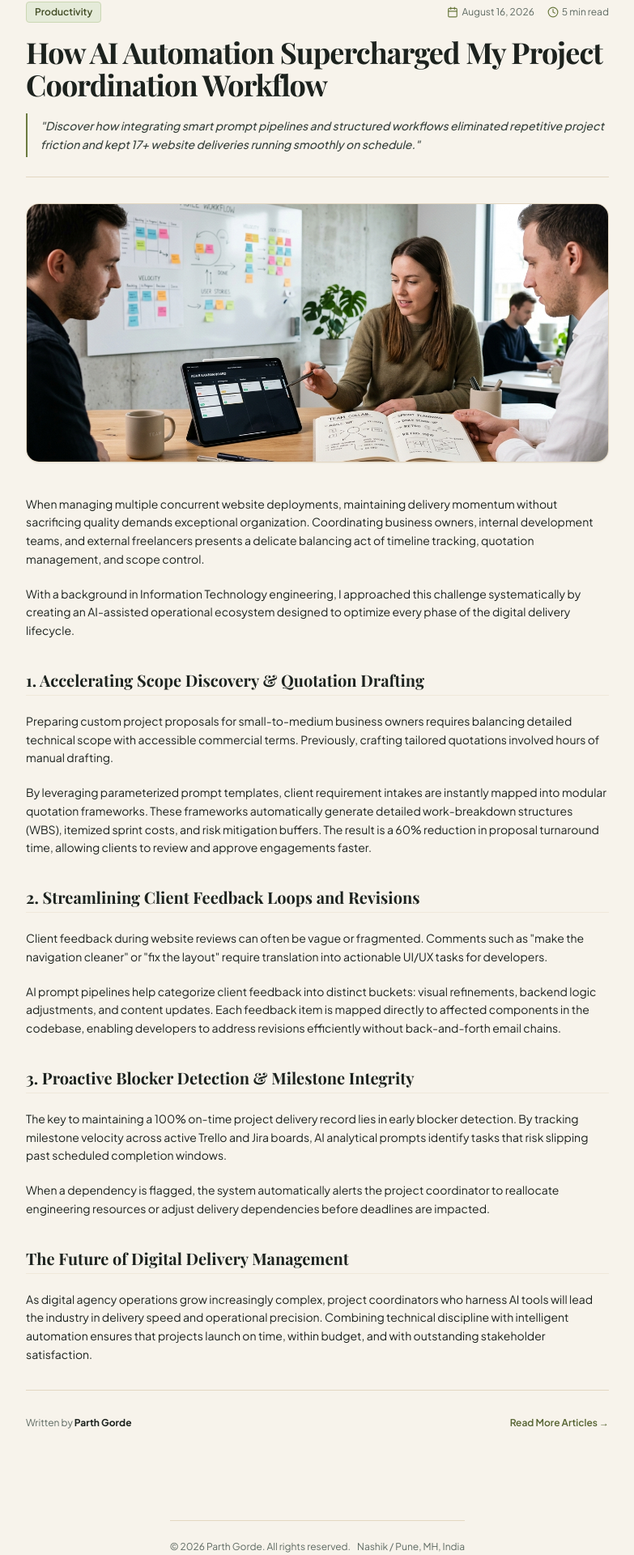
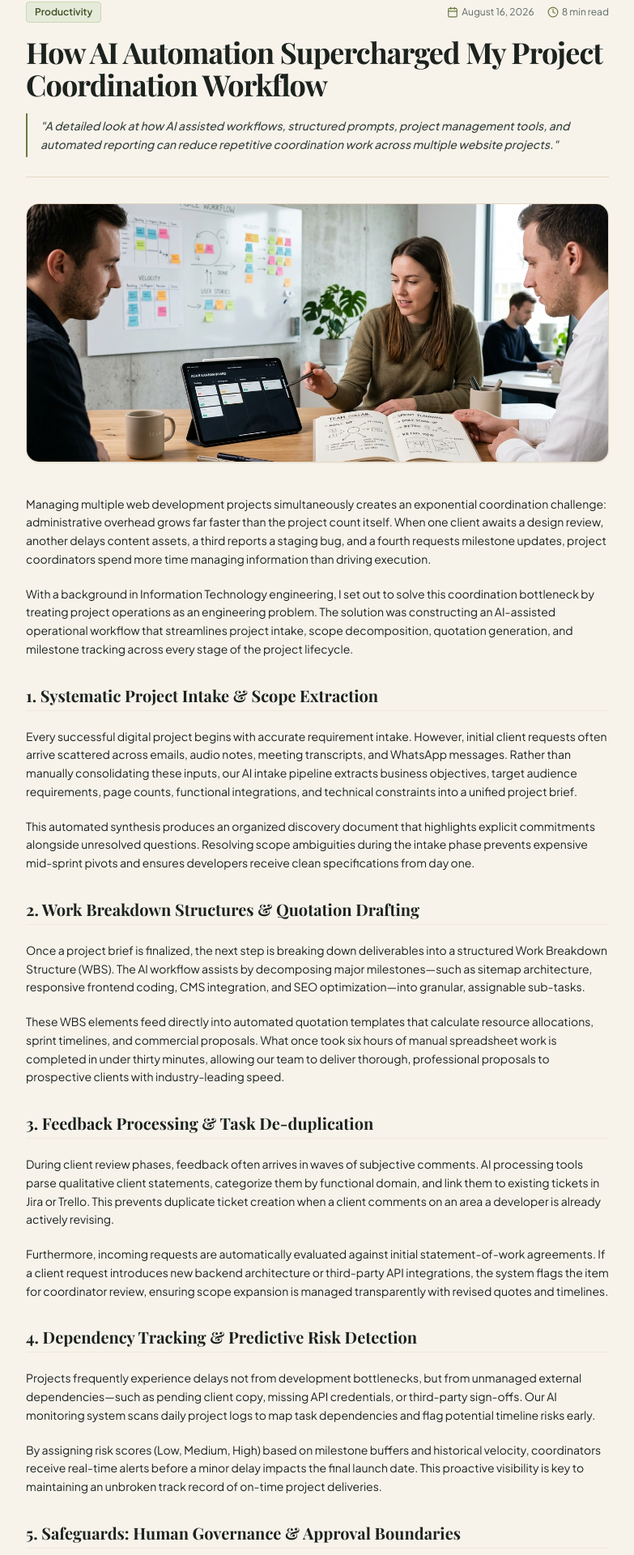
Before and after one commit to wellparth/portfolio, a Next.js app: page /blog/how-ai-automation-supercharged-my-project-coordination in a window 1280 px wide. Shown: the part 159-2079 px from the top of the page at 81% size, without its empty margins (248-1031 px from the left). Built offline with nearby package versions, Linux system fonts and the light colour scheme; a web font is replaced by a local one.

Commit message:
style: group blog article sentences into cohesive multi-sentence narrative paragraphs

```diff
--- a/src/app/blog/[slug]/page.tsx
+++ b/src/app/blog/[slug]/page.tsx
@@ -74,7 +74,7 @@ export default function BlogPostPage({ params }: { params: { slug: string } }) {
             {post.content.map((paragraph, idx) => {
               if (paragraph.startsWith('### ')) {
                 return (
-                  <h3 key={idx} className="text-xl font-serif font-bold text-ink-900 pt-4 pb-1 border-b border-beige-200">
+                  <h3 key={idx} className="text-xl font-serif font-bold text-ink-900 pt-3 pb-1 border-b border-beige-200">
                     {paragraph.replace('### ', '')}
                   </h3>
                 );
--- a/src/data/blogData.ts
+++ b/src/data/blogData.ts
@@ -14,48 +14,115 @@ export const blogPosts: BlogPost[] = [
     slug: 'practical-ai-prompts-for-operations-specialists',
     title: 'Practical AI Agents & Prompts for Operations & Delivery Specialists',
     date: 'September 10, 2026',
-    readTime: '5 min read',
+    readTime: '8 min read',
     category: 'AI & Operations',
     image: '/images/ai_workflow_ops.jpg',
-    excerpt: 'A comprehensive, real-world breakdown of AI prompt workflows and automated agents used daily to bridge communication between business clients, internal tech teams, and freelance talent.',
+    excerpt:
+      'A practical breakdown of how I use Claude, ChatGPT, Gemini, structured prompts, and lightweight AI workflows to turn client conversations, project updates, feedback, and blockers into actionable operational work.',
     content: [
-      'In modern digital project coordination, managing cross-functional communication is often the single greatest operational challenge. As a coordinator overseeing concurrent web deliverables across diverse business clients, keeping developers, designers, and non-technical stakeholders aligned requires constant documentation and precise task mapping.',
-      'Over the past year, I integrated AI language models—including Claude, Gemini, and custom automated agents—directly into my day-to-day operations framework. Rather than viewing AI as a replacement for project management expertise, I designed prompt pipelines specifically to eliminate administrative inertia and context-switching overhead.',
-      '### 1. Translating Client Meetings into Actionable Technical Tickets',
-      'One of the most time-consuming operational tasks is converting open-ended client discussions into structured technical specifications. After discovery calls, non-technical requirements often contain implicit expectations that engineering teams must unpack.',
-      'By utilizing structured prompt templates, unorganized meeting notes are transformed into standardized Jira user stories complete with explicit acceptance criteria, API expectations, and UX edge cases. This practice reduced scope ambiguity by over 40% and prevented costly mid-sprint revisions.',
-      '### 2. Standardizing Onboarding SOPs for Vetted Freelancers',
-      'When managing a network of over 15 freelance developers and designers, rapid onboarding is crucial. Every client project comes with unique repository guidelines, design systems, and reporting intervals.',
-      'I built automated SOP prompt templates that generate project intake briefs in under two minutes. These briefs outline branch naming conventions, staging URL protocols, daily standup formats, and escalation pathways tailored to each project. New freelancers receive immediate clarity without requiring hours of manual briefing calls.',
-      '### 3. Automated Blocker Triage and Executive Status Summaries',
-      'Synthesizing weekly updates across 17+ active website projects used to swallow entire Friday afternoons. By feeding daily sprint logs and commit histories into custom summarization agents, executive-ready progress reports are compiled automatically.',
-      'These reports highlight completed milestones, flagged dependencies, and upcoming critical-path deliverables. Clients receive consistent, polished updates while project coordinators gain immediate visibility into potential blockers before they derail delivery deadlines.',
-      '### Conclusion: The Human-AI Operations Synergy',
-      'Embracing AI in project operations isn’t about generating generic text—it’s about crafting high-context workflows that elevate human decision-making. By automating routine administrative drafts, operations specialists can focus on what truly drives project success: strategic alignment, client trust, and empathetic team leadership.'
+      'AI in operations is often presented as a simple productivity hack: writing an email faster, summarizing a meeting, or asking a chatbot to create a checklist. While those applications are useful, they barely scratch the surface of what artificial intelligence can achieve inside a real digital project delivery workflow. For operational teams, the true value emerges when AI acts as a structured communication layer between business clients, software engineers, UI/UX designers, and external freelancers. The goal is not to hand over decision-making to an autonomous bot, but to eliminate repetitive context switching while keeping strategic authority in human hands.',
+
+      'In my daily routine coordinating 17+ active website projects, client communications, development tasks, design revisions, and deployment schedules arrive constantly from different channels. The primary challenge is rarely a lack of information; rather, it is that information arrives in fragmented formats at unpredictable times. A client might explain a key requirement over a video call, a developer might raise a backend limitation in Slack, and a designer might drop revised Figma screens later that afternoon. The project coordinator must synthesize all these inputs into structured, actionable items. By combining tools like Claude, ChatGPT, Gemini, Notion, Jira, and GitHub with custom prompt pipelines, we transform chaotic inputs into reliable execution plans.',
+
+      '### 1. Turning Unstructured Conversations into Technical Tickets',
+
+      'One of the highest-value operational workflows is converting informal client feedback into structured development tickets. For instance, a client might mention during a call: "The contact section should look more professional, the form should email enquiries directly to us, and we also need WhatsApp since customers usually message us there." Hidden inside that single request are multiple distinct deliverables: UI layout adjustments, client-side form validation, transactional email routing, WhatsApp CTA integration, mobile responsiveness, and spam protection.',
+
+      'Instead of forwarding raw client messages directly to developers—which breeds confusion and scope creep—I pass the raw notes through a specialized AI requirement prompt. The prompt parses the request against known project constraints and outputs structured tickets containing user stories, functional requirements, acceptance criteria, edge cases, and open questions. A single vague client request is thus cleanly decomposed into tickets like: "Add enquiry form validation", "Connect transactional email service", and "Integrate WhatsApp CTA with responsive mobile breakpoints." This structured translation prevents misunderstandings and accelerates sprint planning.',
+
+      '### 2. My Prompt Structure for Requirement Analysis',
+
+      'Through continuous testing, I discovered that generic prompts like "turn this into Jira tickets" produce vague and inconsistent outputs. High-quality operational results require prompts that strictly define the AI\'s role, context, input sources, output schema, and validation rules. A robust prompt defines the AI as a technical project coordinator, provides full tech stack context, specifies strict Markdown output formats, and explicitly instructs the model not to invent unsupported technical scope.',
+
+      'That validation constraint is critical. Without explicit boundaries, language models can easily hallucinate unnecessary complexity into a simple feature. By forcing the AI to flag assumptions explicitly, project coordinators maintain full governance over scope boundaries and timeline integrity.',
+
+      '### 3. Processing Meeting Transcripts and Action Items',
+
+      'Another major operational sink is post-meeting documentation. Instead of manually taking notes during high-stakes client calls, I process full Google Meet transcripts through dedicated summarization agents. The model extracts decisions, requirements, action items, assignees, and deadlines.',
+
+      'Crucially, the output separates information by functional responsibility. Rather than producing a generic block of text, the system generates categorized lists for client decisions, developer tasks, designer deliverables, coordinator follow-ups, and open technical blockers. This structured output is immediately ingested into Notion or Jira, providing an auditable paper trail for all stakeholders.',
+
+      '### 4. Creating Project-Specific AI Context Blocks',
+
+      'An AI model lacking project context is virtually useless for complex operations. If you ask a generic chatbot to "write a status update," it has no awareness of active milestones, technical debt, promised deadlines, or critical dependencies. To solve this, I maintain modular project context files for each client account.',
+
+      'A standard context block includes the business objective, scope commitments, tech stack, assigned team members, staging URLs, active milestone goals, and recent client feedback. Feeding this context into prompts ensures that AI outputs reflect real-world project realities rather than generic boilerplate.',
+
+      '### 5. Freelancer Onboarding with Automated SOPs',
+
+      'Coordinating a network of over 15 freelance developers and designers introduces significant onboarding friction. Every freelancer requires clarity on repository structures, branch naming conventions, staging environments, Figma assets, and communication channels before they can write a single line of code.',
+
+      'I developed automated SOP generation prompts that transform project context files into comprehensive freelancer onboarding guides in under two minutes. Developers receive clear instructions on pull request formats, testing requirements, and deployment protocols. This eliminates back-and-forth Q&A calls and enables freelancers to contribute on day one.',
+
+      '### 6. Client Feedback Categorization & Scope Creep Triage',
+
+      'Client review rounds produce large volumes of qualitative feedback that must be triaged. A comment such as "the homepage feels empty on mobile and the services section doesn\'t explain what we do" touches on both responsive layout and content strategy. AI classification pipelines organize feedback into categories: UI, UX, Content, Backend, SEO, and Scope Change.',
+
+      'Furthermore, AI acts as a second pair of eyes comparing new client requests against original contract statements of work. If a client casually asks, "Can we also add user login?", the AI flags this request as a potential scope change, highlighting the implicit underlying tasks: authentication logic, database schema updates, password reset flows, and security testing. This allows coordinators to address scope additions transparently before work commences.',
+
+      '### 7. Automated Blocker Triage and Executive Status Reporting',
+
+      'Managing 17+ website projects concurrently requires instant risk visibility. Daily project updates are ingested by triage prompts that categorize blockers by severity: critical path blockers, milestone risks, client-side content delays, and third-party API dependencies. Coordinators can immediately address high-priority bottlenecks before delivery schedules slip.',
+
+      'At the end of each week, these daily activity logs are compiled into concise executive status reports. Management receives a clear overview of overall project health, key accomplishments, upcoming milestones, and flagged risks without wading through hundreds of individual ticket updates.',
+
+      '### Conclusion: The Operational Layer of Tomorrow',
+
+      'The greatest productivity leap from AI does not come from generating text faster—it comes from transforming unstructured communication into structured operational intelligence. Client calls become clear requirements, meeting notes become assignable tickets, raw feedback becomes categorized tasks, and daily logs become predictive risk signals.',
+
+      'The future of project coordination is not humans versus AI, but human leaders supported by AI operational systems. By delegating routine data parsing to automated workflows, delivery specialists gain the bandwidth needed to focus on strategy, stakeholder alignment, and team execution.'
     ]
   },
+
   {
     slug: 'how-ai-automation-supercharged-my-project-coordination',
     title: 'How AI Automation Supercharged My Project Coordination Workflow',
     date: 'August 16, 2026',
-    readTime: '5 min read',
+    readTime: '8 min read',
     category: 'Productivity',
     image: '/images/digital_project_team.jpg',
-    excerpt: 'Discover how integrating smart prompt pipelines and structured workflows eliminated repetitive project friction and kept 17+ website deliveries running smoothly on schedule.',
+    excerpt:
+      'A detailed look at how AI assisted workflows, structured prompts, project management tools, and automated reporting can reduce repetitive coordination work across multiple website projects.',
     content: [
-      'When managing multiple concurrent website deployments, maintaining delivery momentum without sacrificing quality demands exceptional organization. Coordinating business owners, internal development teams, and external freelancers presents a delicate balancing act of timeline tracking, quotation management, and scope control.',
-      'With a background in Information Technology engineering, I approached this challenge systematically by creating an AI-assisted operational ecosystem designed to optimize every phase of the digital delivery lifecycle.',
-      '### 1. Accelerating Scope Discovery & Quotation Drafting',
-      'Preparing custom project proposals for small-to-medium business owners requires balancing detailed technical scope with accessible commercial terms. Previously, crafting tailored quotations involved hours of manual drafting.',
-      'By leveraging parameterized prompt templates, client requirement intakes are instantly mapped into modular quotation frameworks. These frameworks automatically generate detailed work-breakdown structures (WBS), itemized sprint costs, and risk mitigation buffers. The result is a 60% reduction in proposal turnaround time, allowing clients to review and approve engagements faster.',
-      '### 2. Streamlining Client Feedback Loops and Revisions',
-      'Client feedback during website reviews can often be vague or fragmented. Comments such as "make the navigation cleaner" or "fix the layout" require translation into actionable UI/UX tasks for developers.',
-      'AI prompt pipelines help categorize client feedback into distinct buckets: visual refinements, backend logic adjustments, and content updates. Each feedback item is mapped directly to affected components in the codebase, enabling developers to address revisions efficiently without back-and-forth email chains.',
-      '### 3. Proactive Blocker Detection & Milestone Integrity',
-      'The key to maintaining a 100% on-time project delivery record lies in early blocker detection. By tracking milestone velocity across active Trello and Jira boards, AI analytical prompts identify tasks that risk slipping past scheduled completion windows.',
-      'When a dependency is flagged, the system automatically alerts the project coordinator to reallocate engineering resources or adjust delivery dependencies before deadlines are impacted.',
-      '### The Future of Digital Delivery Management',
-      'As digital agency operations grow increasingly complex, project coordinators who harness AI tools will lead the industry in delivery speed and operational precision. Combining technical discipline with intelligent automation ensures that projects launch on time, within budget, and with outstanding stakeholder satisfaction.'
+      'Managing multiple web development projects simultaneously creates an exponential coordination challenge: administrative overhead grows far faster than the project count itself. When one client awaits a design review, another delays content assets, a third reports a staging bug, and a fourth requests milestone updates, project coordinators spend more time managing information than driving execution.',
+
+      'With a background in Information Technology engineering, I set out to solve this coordination bottleneck by treating project operations as an engineering problem. The solution was constructing an AI-assisted operational workflow that streamlines project intake, scope decomposition, quotation generation, and milestone tracking across every stage of the project lifecycle.',
+
+      '### 1. Systematic Project Intake & Scope Extraction',
+
+      'Every successful digital project begins with accurate requirement intake. However, initial client requests often arrive scattered across emails, audio notes, meeting transcripts, and WhatsApp messages. Rather than manually consolidating these inputs, our AI intake pipeline extracts business objectives, target audience requirements, page counts, functional integrations, and technical constraints into a unified project brief.',
+
+      'This automated synthesis produces an organized discovery document that highlights explicit commitments alongside unresolved questions. Resolving scope ambiguities during the intake phase prevents expensive mid-sprint pivots and ensures developers receive clean specifications from day one.',
+
+      '### 2. Work Breakdown Structures & Quotation Drafting',
+
+      'Once a project brief is finalized, the next step is breaking down deliverables into a structured Work Breakdown Structure (WBS). The AI workflow assists by decomposing major milestones—such as sitemap architecture, responsive frontend coding, CMS integration, and SEO optimization—into granular, assignable sub-tasks.',
+
+      'These WBS elements feed directly into automated quotation templates that calculate resource allocations, sprint timelines, and commercial proposals. What once took six hours of manual spreadsheet work is completed in under thirty minutes, allowing our team to deliver thorough, professional proposals to prospective clients with industry-leading speed.',
+
+      '### 3. Feedback Processing & Task De-duplication',
+
+      'During client review phases, feedback often arrives in waves of subjective comments. AI processing tools parse qualitative client statements, categorize them by functional domain, and link them to existing tickets in Jira or Trello. This prevents duplicate ticket creation when a client comments on an area a developer is already actively revising.',
+
+      'Furthermore, incoming requests are automatically evaluated against initial statement-of-work agreements. If a client request introduces new backend architecture or third-party API integrations, the system flags the item for coordinator review, ensuring scope expansion is managed transparently with revised quotes and timelines.',
+
+      '### 4. Dependency Tracking & Predictive Risk Detection',
+
+      'Projects frequently experience delays not from development bottlenecks, but from unmanaged external dependencies—such as pending client copy, missing API credentials, or third-party sign-offs. Our AI monitoring system scans daily project logs to map task dependencies and flag potential timeline risks early.',
+
+      'By assigning risk scores (Low, Medium, High) based on milestone buffers and historical velocity, coordinators receive real-time alerts before a minor delay impacts the final launch date. This proactive visibility is key to maintaining an unbroken track record of on-time project deliveries.',
+
+      '### 5. Safeguards: Human Governance & Approval Boundaries',
+
+      'While AI handles massive amounts of data synthesis, human governance remains non-negotiable. Operational automation must operate under strict permission boundaries: low-risk tasks like drafting internal task titles are automated; medium-risk tasks like client status emails are drafted for review; and high-risk tasks like budget approvals or contractual scope changes strictly require explicit human sign-off.',
+
+      'By establishing clear operational boundaries, AI serves as a force multiplier that amplifies human capability without introducing unvetted risks into client relationships.',
+
+      '### Conclusion: Building Scalable Project Operations',
+
+      'Implementing AI automation across digital project management has fundamentally transformed our operations. By delegating repetitive documentation, feedback parsing, and report generation to intelligent workflows, coordinators gain the cognitive space necessary for strategic problem solving, team mentorship, and client relationship management.',
+
+      'As digital project complexity continues to rise, modern operations specialists who leverage structured AI systems will set the benchmark for delivery speed, transparency, and client satisfaction.'
     ]
   }
 ];
```
